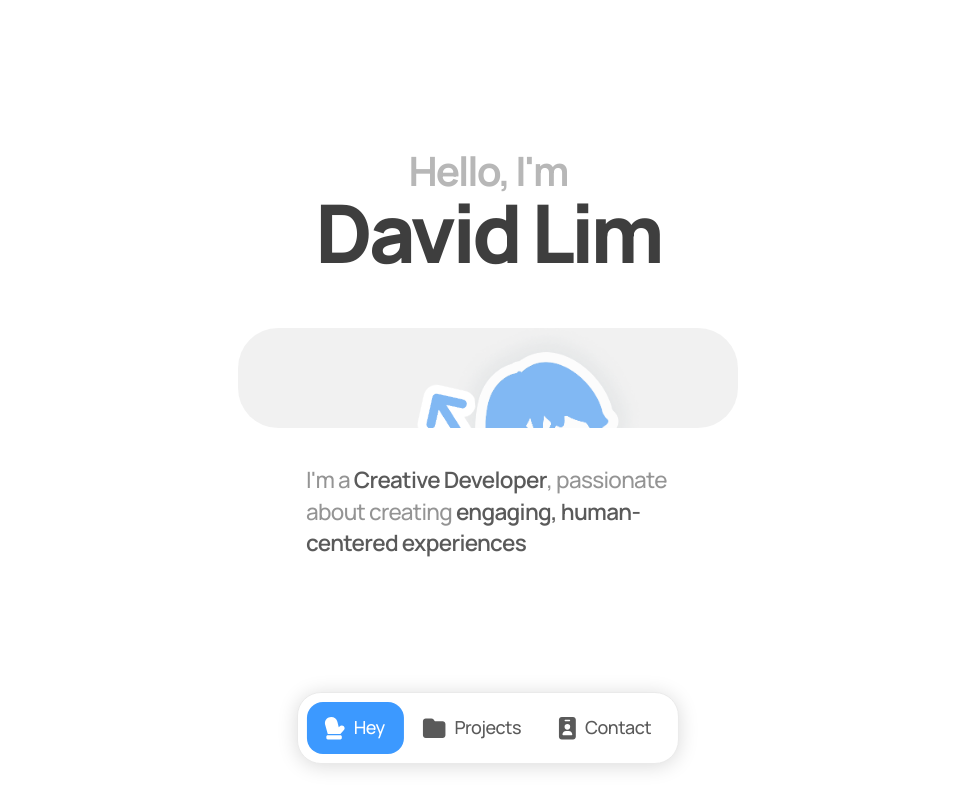
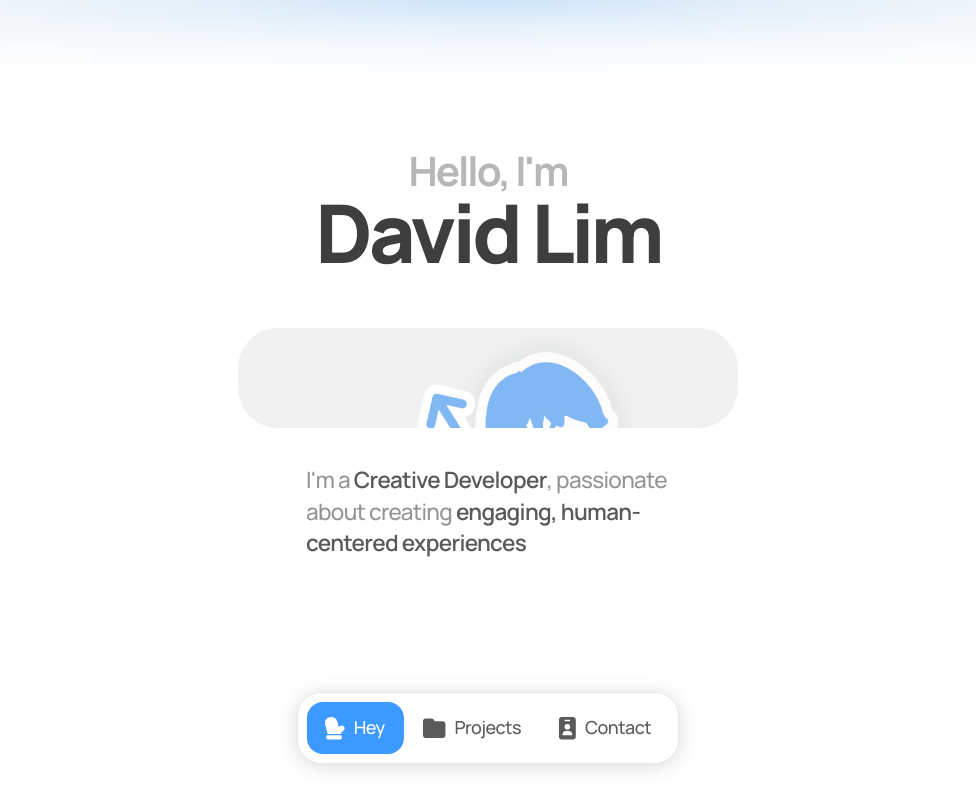
Before and after one commit to dave-lims/dave-lims.github.io, a React (Vite) app: page / in a window 1280 px wide. Shown: the top 800 px of the page, without its empty margins (152-1128 px from the left). Built offline with nearby package versions, Linux system fonts and the light colour scheme.

Commit message:
slight gradients bg

```diff
--- a/src/index.scss
+++ b/src/index.scss
@@ -14,7 +14,31 @@ body {
   max-width: 100vw;
   max-width: 100svw;
   overflow-x: hidden;
+
+  /* Soft inside shadow on edges */
+  box-shadow: inset 0 0 10vw rgba(0, 0, 0, 0.05);
+
+  background: #ffffff;
+  background-image:
+    radial-gradient(
+      ellipse 70% 2.5% at 50% 0%,
+      rgba(180, 220, 255, 0.6) 0%,    /* center bluish light */
+      rgba(180, 220, 255, 0.3) 30%,
+      rgba(180, 220, 255, 0.1) 60%,
+      transparent 100%
+    ),
+    radial-gradient(
+      ellipse 50% 10% at 80% 100%,
+      rgba(180, 220, 255, 0.6) 0%,    /* center bluish light */
+      rgba(180, 220, 255, 0.3) 30%,
+      rgba(180, 220, 255, 0.1) 60%,
+      transparent 100%
+    ),
+    ;
+  background-repeat: no-repeat;
+  background-size: cover;
 }
+
 
 button,
 input,
```
